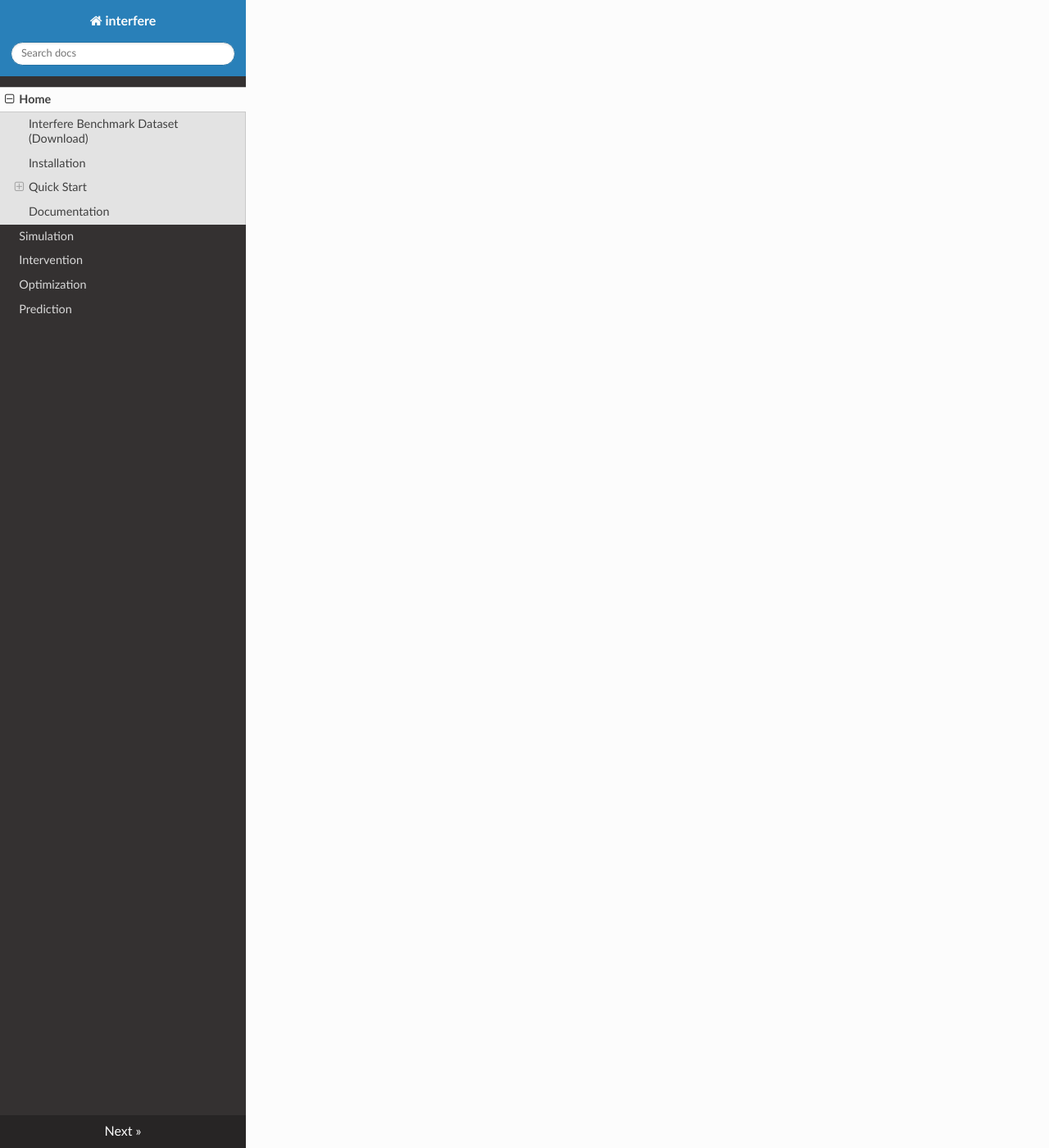
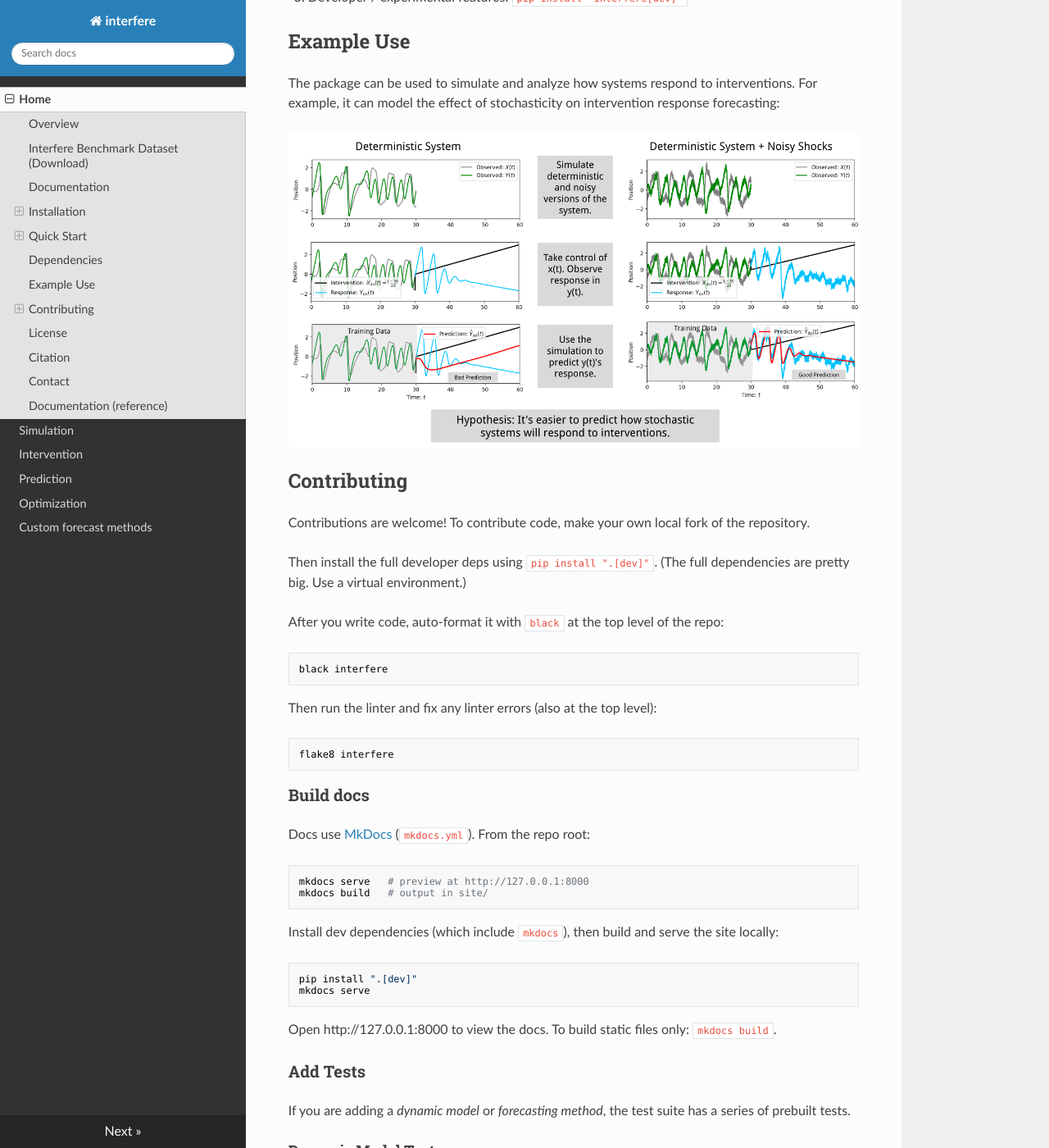
Before and after one commit to djpasseyjr/interfere, an MkDocs documentation site: the page built from docs/index.md, in a window 1280 px wide and 1400 px high, scrolled down 4434 px. Shown: the whole window at 82% size. Built offline with MkDocs 1.6.1, drawn with Linux system fonts in a browser that asks for light colours; nearby versions of some CDN libraries; some of the changed text lies outside the part shown.

Commit message:
Updates docs in line with JOSS review.

````diff
--- a/docs/index.md
+++ b/docs/index.md
@@ -1,16 +1,26 @@
 # 🌀 Interfere: Intervention Response Prediction in Complex Dynamic Models
-[![PyPI Version](https://img.shields.io/pypi/v/interfere)](https://pypi.org/project/interfere/) [![License: MIT](https://img.shields.io/badge/License-MIT-yellow.svg)](LICENSE)
+
+[![PyPI Version](https://img.shields.io/pypi/v/interfere)](https://pypi.org/project/interfere/) [![License: MIT](https://img.shields.io/badge/License-MIT-yellow.svg)](https://opensource.org/licenses/MIT) [![Documentation](https://img.shields.io/badge/docs-gh--pages-blue)](https://djpasseyjr.github.io/interfere/)
 
 Interfere is a comprehensive Python toolkit for simulating, intervening on, and
-optimizing forecasting methods to predict the behavior complex dynamical systems. It enables:
+optimizing forecasting methods to predict the behavior of complex dynamical systems. It enables:
 
 - Rich collections of continuous and discrete-time dynamic models (ODEs, SDEs,
-  differnce equations, and more).
+  difference equations, and more).
 - Exogenous interventions to generate control and treatment scenarios at scale.
 - Seamless forecasting integrations (SINDy, VAR, reservoir computing, ARIMA, LSTM, NHITS).
 - Automated sliding-window cross-validation and hyperparameter tuning with Optuna.
 - Unified error metrics and evaluation workflows for intervention-response
   prediction.
+
+## Overview
+
+Interfere is a research-oriented Python package that addresses a fundamental question in complex systems: *When can we predict how complex systems will respond to interventions?* This package provides tools for:
+
+- Modeling dynamic nonlinear multivariate stochastic systems.
+- Simulating and analyzing how such systems respond to interventions.
+- Generating complex dynamic counterfactuals.
+- Studying causal relationships in complex systems.
 
 ## Interfere Benchmark Dataset ([Download](https://drive.google.com/file/d/19_Ha-D8Kb1fFJ_iECU62eawbeuCpeV_g/view?usp=sharing))
 
@@ -23,9 +33,13 @@
 It can be used to benchmark a forecasting method's ability to predict the
 response of a dynamic system to interventions.
 
+## Documentation
+
+Full documentation is built with MkDocs and published at **[https://djpasseyjr.github.io/interfere/](https://djpasseyjr.github.io/interfere/)**.
+
 ## Installation
 
-Install the core package from PyPI:
+### From PyPI
 
 ```bash
 pip install interfere
@@ -35,6 +49,14 @@
 
 ```bash
 pip install interfere[nixtla]
+```
+
+### From Local Clone
+
+```bash
+git clone https://github.com/djpasseyjr/interfere.git
+cd interfere
+pip install .
 ```
 
 ## Quick Start
@@ -139,9 +161,139 @@
 
 The SINDy method identifies the underlying dynamics of the system using sparse regression techniques, making it particularly effective for discovering interpretable mathematical models of complex systems.
 
-## Documentation
+## Dependencies
+
+1. Basic: `pip install interfere`
+2. Full forecasting methods: `pip install "interfere[methods]"`
+3. Developer / experimental features: `pip install "interfere[dev]"`
+
+## Example Use
+
+The package can be used to simulate and analyze how systems respond to interventions. For example, it can model the effect of stochasticity on intervention response forecasting:
+
+![Stochastic vs Deterministic Systems](https://github.com/djpasseyjr/interfere/blob/c7090043aec4a984a45517794d266df4eb105f79/images/det_v_stoch.png?raw=true)
+
+## Contributing
+
+Contributions are welcome! To contribute code, make your own local fork of the repository.
+
+Then install the full developer deps using `pip install ".[dev]"`. (The full dependencies are pretty big. Use a virtual environment.)
+
+After you write code, auto-format it with `black` at the top level of the repo:
+
+```bash
+black interfere
+```
+
+Then run the linter and fix any linter errors (also at the top level):
+
+```bash
+flake8 interfere
+```
+
+### Build docs
+
+Docs use [MkDocs](https://www.mkdocs.org/) (`mkdocs.yml`). From the repo root:
+
+```bash
+mkdocs serve   # preview at http://127.0.0.1:8000
+mkdocs build   # output in site/
+```
+
+Install dev dependencies (which include `mkdocs`), then build and serve the site locally:
+
+```bash
+pip install ".[dev]"
+mkdocs serve
+```
+
+Open http://127.0.0.1:8000 to view the docs. To build static files only: `mkdocs build`.
+
+### Add Tests
+
+If you are adding a *dynamic model* or *forecasting method*, the test suite has a series of prebuilt tests.
+
+#### Dynamic Model Tests
+
+Add a factory function in `tests/sample_models.py`, then import it and append your model instance to the `MODELS` list in `tests/test_dynamics.py`:
+
+```python
+# In sample_models.py
+def my_model() -> interfere.dynamics.MyDynamics:
+    return interfere.dynamics.MyDynamics(...)
+
+# In test_dynamics.py: add to imports, then
+MODELS = [
+    ...
+    my_model()
+]
+```
+
+Run tests for a specific model by index:
+
+```bash
+pytest tests -k "model7"
+```
+
+#### Forecasting Method Tests
+
+Add your method class to the `METHODS` list in `tests/test_methods.py`:
+
+```python
+# In test_methods.py
+METHODS = [
+    ...
+    interfere.methods.YourMethod,
+]
+```
+
+Run tests for a specific method by name:
+
+```bash
+pytest tests -k "YourMethod"
+```
+
+### Running Full Tests
+
+The full test suite takes over an hour. When contributing, just make sure you add tests for new code. The full suite will run as part of the automated checks with your pull request.
+
+To run locally:
+
+```bash
+git clone https://github.com/djpasseyjr/interfere.git
+cd interfere
+pip install ".[dev]"
+python -m pytest -v tests
+```
+
+(The full dependencies are pretty big. Use a virtual environment.)
+
+## License
+
+This project is licensed under the MIT License - see the [LICENSE](LICENSE) file for details.
+
+## Citation
+
+If you use this software in your research, please cite:
+
+```bibtex
+@article{passey2024interfere,
+  title={Interfere: Intervention Response Simulation and Prediction for Stochastic Nonlinear Dynamics},
+  author={Passey, D. J. and Mucha, Peter J.},
+  journal={arXiv preprint},
+  year={2025}
+}
+```
+
+## Contact
+
+- Author: DJ Passey (djpassey@unc.edu)
+- Institution: University of North Carolina at Chapel Hill
+
+## Documentation (reference)
 
 - [Simulation](simulation.md): Simulation engines and available dynamic models.
 - [Intervention](intervention.md): Exogenous intervention interfaces.
+- [Prediction](prediction.md): Counterfactual forecasting workflows.
 - [Optimization](optimization.md): Automated cross-validation and hyperparameter tuning.
-- [Prediction](prediction.md): Counterfactual forecasting workflows.
+- [Custom forecast methods](custom_forecast_methods.md): How to add your own forecasting method.
--- a/mkdocs.yml
+++ b/mkdocs.yml
@@ -5,5 +5,6 @@
   - Home: index.md
   - Simulation: simulation.md
   - Intervention: intervention.md
+  - Prediction: prediction.md
   - Optimization: optimization.md
-  - Prediction: prediction.md
+  - Custom forecast methods: custom_forecast_methods.md
````
Also changed, not shown: README.md (+16 -1 lines), docs/custom_forecast_methods.md (added, +111 -0 lines), docs/optimization.md (+4 -4 lines), docs/simulation.md (+15 -3 lines), interfere/__init__.py (+17 -14 lines), 3 other files.
